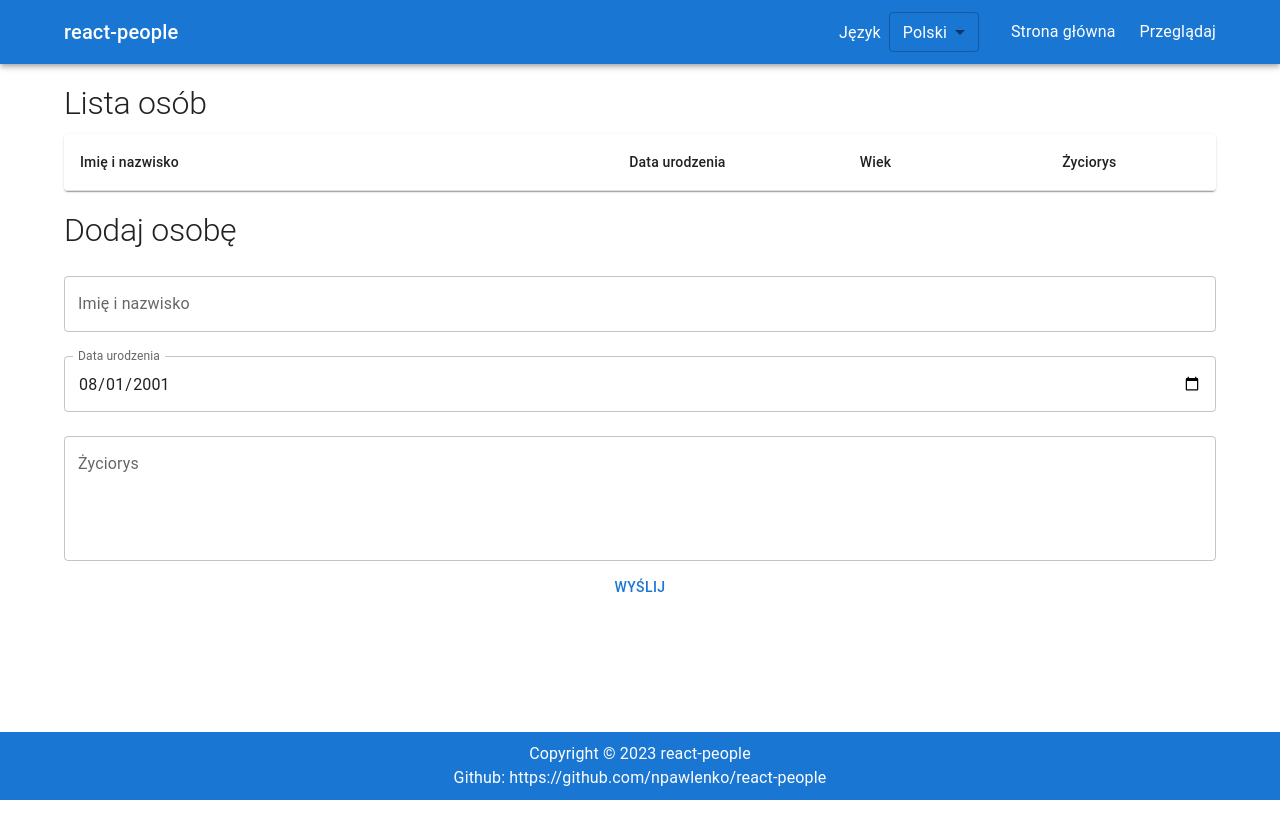
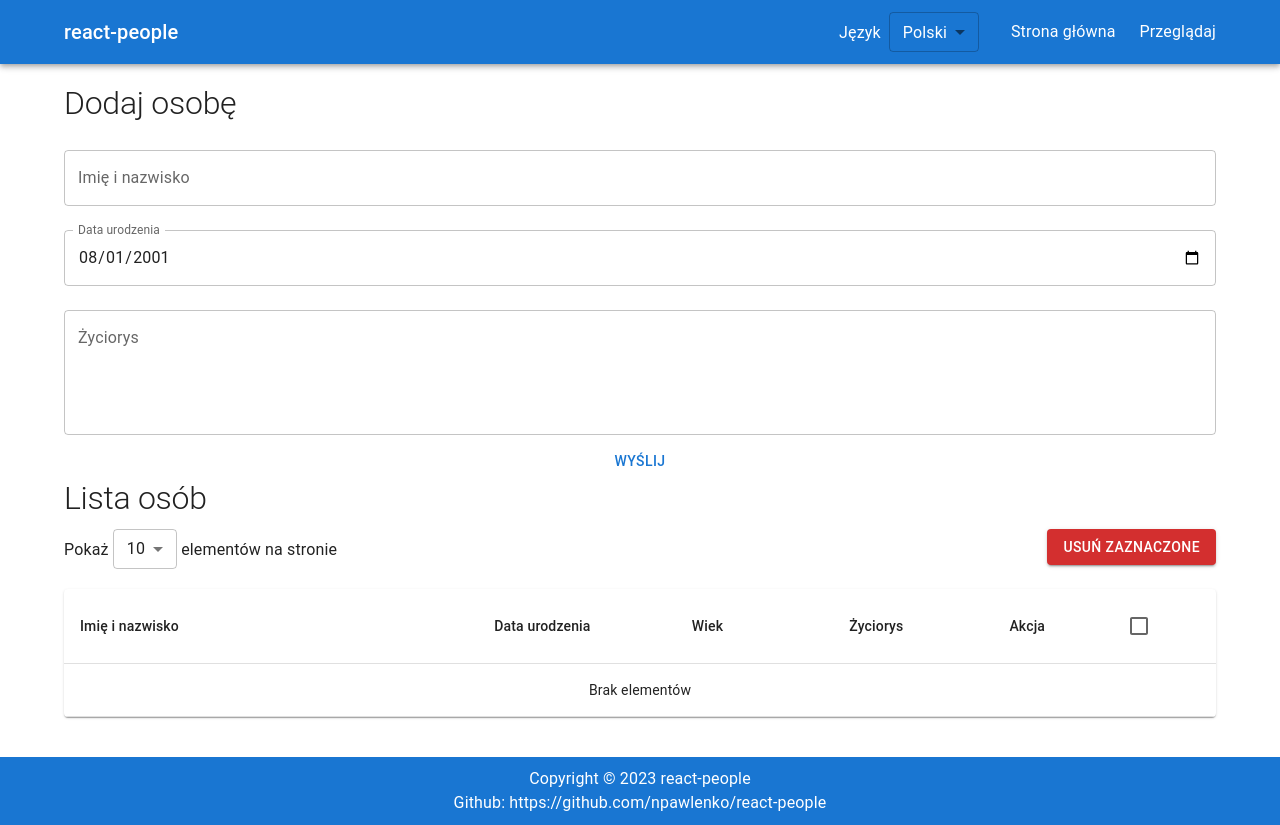
Before and after one commit to npawlenko/react-people, a React (Create React App) app: page / in a window 1280 px wide. Before the commit the page ends 800 px from the top, so only its background shows below. Built offline with nearby package versions, Linux system fonts and the light colour scheme.

Commit message:
Add pagination

```diff
--- /dev/null
+++ b/src/components/NumberSelect.tsx
@@ -0,0 +1,27 @@
+import { Select, MenuItem, SelectProps } from "@mui/material";
+
+interface NumberSelectProps extends SelectProps {
+    numbers: number[];
+}
+
+const NumberSelect = (props: NumberSelectProps) => {
+    return (
+        <Select
+            variant="outlined"
+            size="small"
+            defaultValue={props.numbers[0]}
+            {...props}
+        >
+            {props.numbers.map((num, idx) => (
+                <MenuItem
+                    key={idx}
+                    value={num}
+                >
+                    {num}
+                </MenuItem>
+            ))}
+        </Select>
+    );
+}
+
+export default NumberSelect;
--- a/src/components/TableUser.tsx
+++ b/src/components/TableUser.tsx
@@ -1,5 +1,6 @@
+import { useTranslation } from "react-i18next";
 import { User } from "../store/usersSlice";
-import { TableRow, TableCell, Checkbox } from "@mui/material";
+import { TableRow, TableCell, Checkbox, Button } from "@mui/material";
 
 interface TableUserProps
     extends User {
@@ -7,6 +8,8 @@ interface TableUserProps
 }
 
 const TableUser = (props: TableUserProps) => {
+    const { t } = useTranslation();
+
     return (
         <TableRow
             key={props.key}
@@ -16,6 +19,10 @@ const TableUser = (props: TableUserProps) => {
             <TableCell align="right">{new Date(props?.birthDate).toUTCString()}</TableCell>
             <TableCell align="right">{Math.abs(new Date().getUTCFullYear() - new Date(props?.birthDate).getUTCFullYear())}</TableCell>
             <TableCell align="right">{props?.memoir}</TableCell>
+            <TableCell align="right">
+                <Button variant="outlined" color="secondary">{t('edit')}</Button>&nbsp;
+                <Button variant="outlined" color="error">{t('delete')}</Button>
+            </TableCell>
             <TableCell align="center">
                 <Checkbox />
             </TableCell>
--- a/src/components/UsersForm.tsx
+++ b/src/components/UsersForm.tsx
@@ -8,7 +8,6 @@ import { useAppDispatch } from "../hooks/reduxHooks";
 import useUserForm from "../hooks/useUserForm";
 import { addUser } from "../store/usersSlice";
 import { yupResolver } from "@hookform/resolvers/yup";
-import i18n from "../i18n";
 
 export type FormValues = {
     name: string;
@@ -38,8 +37,6 @@ const UsersForm = () => {
     }
 
     return (
-        <div className="my-5">
-            <Typography variant="h2" gutterBottom fontSize="2rem">{t('people.add')}</Typography>
         <form onSubmit={handleSubmit(onSubmit)} ref={form}>
             <div>
                 <TextField
@@ -78,7 +75,6 @@ const UsersForm = () => {
                 margin: "0 auto"
             }}>{t('submit')}</Button>
         </form>
-        </div>
     );
 }
 
--- a/src/components/UsersTable.tsx
+++ b/src/components/UsersTable.tsx
@@ -1,18 +1,49 @@
-import { TableContainer, Table, TableHead, TableBody, TableRow, TableCell, Paper, Checkbox, Typography } from "@mui/material";
+import { TableContainer, Table, TableHead, TableBody, TableRow, TableCell, Paper, Button, Grid, Pagination, Box, Checkbox } from "@mui/material";
 import { useAppSelector } from "../hooks/reduxHooks";
 import { useTranslation } from "react-i18next";
 import TableUser from "./TableUser";
+import NumberSelect from "./NumberSelect";
+import { useRef, useState } from "react";
 
 
 
 const UsersTable = () => {
+    const [page, setPage] = useState(1);
+    const [entries, setEntries] = useState(10);
     const { t } = useTranslation();
     const users = useAppSelector((state) => state.users);
 
     return (
         <>
-            <Typography variant="h2" gutterBottom fontSize="2rem">{t('people.list')}</Typography>
-            <TableContainer component={Paper}>
+            <Grid container>
+                <Grid item xs={12} md={6}>
+                    {t('entries.show')}&nbsp;
+                    <NumberSelect
+                        numbers={[10, 20, 50]}
+                        onChange={(e) => setEntries(e.target.value as number)}
+                    />
+                    &nbsp;{t('entries.per.page')}
+                </Grid>
+                <Grid item
+                    xs={12}
+                    md={6}
+                    textAlign={{
+                        xs: "left",
+                        md: "right"
+                    }}
+                    marginTop={{
+                        xs: "10px",
+                        md: "0"
+                    }}
+                >
+                    <Button variant="contained" color="error">{t('delete.selected')}</Button>
+                </Grid>
+            </Grid>
+
+            <TableContainer
+                component={Paper}
+                className="my-5"
+            >
                 <Table sx={{ minWidth: 650 }} aria-label="simple table">
                     <TableHead>
                         <TableRow>
@@ -20,20 +51,43 @@ const UsersTable = () => {
                             <TableCell align="right">{t('birth')}</TableCell>
                             <TableCell align="right">{t('age')}</TableCell>
                             <TableCell align="right">{t('memoir')}</TableCell>
-                            <TableCell align="center"></TableCell>
+                            <TableCell align="right">{t('action')}</TableCell>
+                            <TableCell align="center">
+                                <Checkbox></Checkbox>
+                            </TableCell>
                         </TableRow>
                     </TableHead>
                     <TableBody>
-                    {users.map((user, idx) => (
-                        <TableUser key={idx} {...user} />
-                    ))}
+                    {users.length == 0 ?
+                        (
+                            <TableCell colSpan={6} align="center">{t('entries.empty')}</TableCell>
+                        )
+                        :
+                        users.slice((page-1)*entries, (page-1)*entries + entries).map((user, idx) => (
+                            <TableUser key={idx} {...user} />
+                        ))
+                    }
                     </TableBody>
                 </Table>
             </TableContainer>
+
+            {users.length > entries ?
+                <Box textAlign="right">
+                    <Pagination
+                        variant="outlined"
+                        color="primary"
+                        count={Math.ceil(users.length / entries)}
+                        onChange={(e, value) => setPage(value)}
+                        sx={{
+                            display: "flex",
+                            justifyContent: "flex-end"
+                        }}
+                    />
+                </Box>
+                :
+                null
+            }
         </>
-
-
-        //TODO: pagination
     );
 }
 
--- a/src/language/en.json
+++ b/src/language/en.json
@@ -11,5 +11,12 @@
     "people.add": "Add person",
     "error.required": "This field is required",
     "error.maxLengthExceeded": "This text is too long",
-    "error.invalidDate": "This date is invalid"
+    "error.invalidDate": "This date is invalid",
+    "delete": "Delete",
+    "edit": "Edit",
+    "delete.selected": "Delete selected",
+    "action": "Action",
+    "entries.empty": "No entries",
+    "entries.show": "Show",
+    "entries.per.page": "entries per page"
 }
--- a/src/language/pl.json
+++ b/src/language/pl.json
@@ -11,5 +11,12 @@
     "people.add": "Dodaj osobę",
     "error.required": "Te pole jest wymagane",
     "error.maxLengthExceeded": "Ten tekst jest za długi",
-    "error.invalidDate": "Wprowadzona data jest nieprawidłowa"
+    "error.invalidDate": "Wprowadzona data jest nieprawidłowa",
+    "delete": "Usuń",
+    "edit": "Edytuj",
+    "delete.selected": "Usuń zaznaczone",
+    "action": "Akcja",
+    "entries.empty": "Brak elementów",
+    "entries.show": "Pokaż",
+    "entries.per.page": "elementów na stronie"
 }
--- a/src/pages/Main.tsx
+++ b/src/pages/Main.tsx
@@ -1,12 +1,19 @@
 import { Container } from "@mui/material";
 import UsersTable from "../components/UsersTable";
 import UsersForm from "../components/UsersForm";
+import { useTranslation } from "react-i18next";
+import { Typography } from "@mui/material";
 
 const Main = () => {
+    const { t } = useTranslation();
+
     return (
         <Container className="my-5">
+            <Typography variant="h2" gutterBottom fontSize="2rem">{t('people.add')}</Typography>
+            <UsersForm />
+
+            <Typography variant="h2" gutterBottom fontSize="2rem">{t('people.list')}</Typography>
             <UsersTable />
-            <UsersForm />
         </Container>
      );
 }
```
Lines whose indentation alone changed are shown as unchanged.
